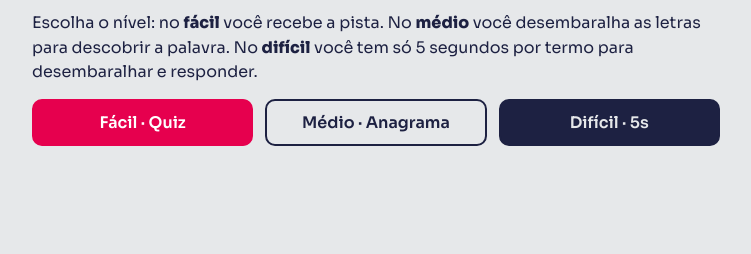
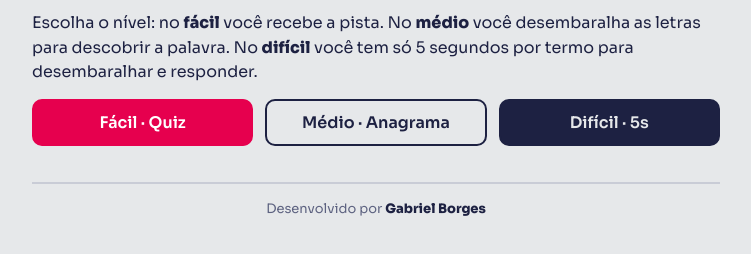
Before and after one commit to GabrielBsptech/game-arq-comp, a plain HTML site: page index.html in a window 1280 px wide. Shown: the part 366-620 px from the top of the page, without its empty margins (264-1015 px from the left). Drawn offline with Linux system fonts and the light colour scheme.

Commit message:
README.md versão final

```diff
--- a/index.html
+++ b/index.html
@@ -81,6 +81,7 @@
   <div id="guideList"></div>
 </section>
 
+<footer>Desenvolvido por <b>Gabriel Borges</b></footer>
 </main>
 
 <div id="trophy" class="hidden" aria-live="polite">
--- a/style.css
+++ b/style.css
@@ -534,6 +534,19 @@ body.win {
     --bg: #5CE65C
 }
 
+footer {
+    margin-top: 36px;
+    padding-top: 16px;
+    border-top: 2px solid var(--line);
+    text-align: center;
+    font-size: 13px;
+    color: var(--mute)
+}
+
+footer b {
+    color: var(--ink)
+}
+
 #confetti {
     position: fixed;
     inset: 0;
```
Also changed, not shown: 1 other file.
